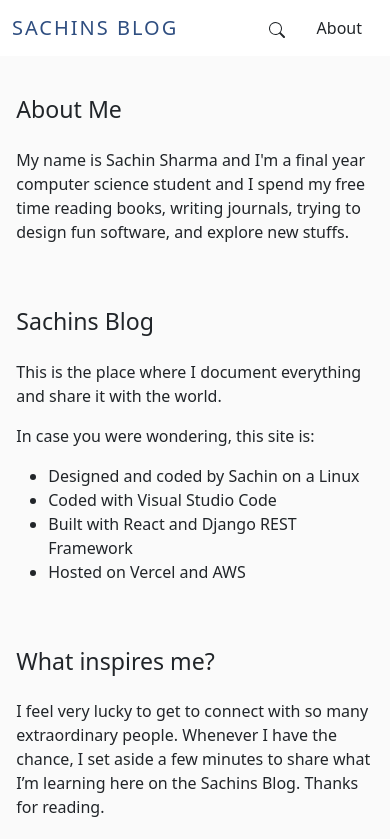
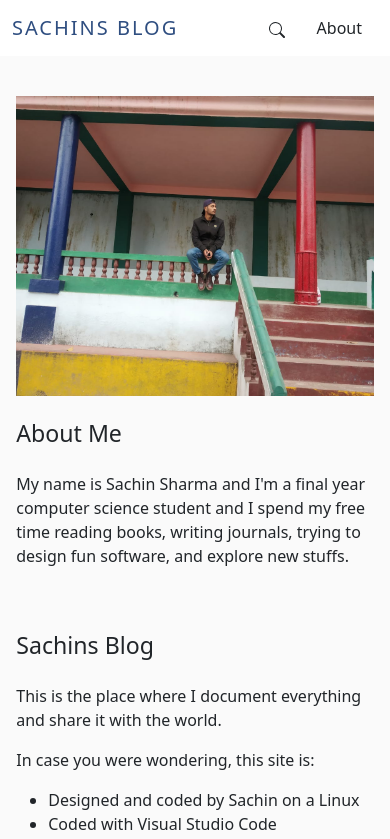
Before and after one commit to sachinshrmaa/sachins-blog, a React (Create React App) app: page /about in a window 390 px wide. Shown: the top 839 px of the page. Built offline with nearby package versions, Linux system fonts and the light colour scheme.

Commit message:
added my picture

```diff
--- a/src/Pages/About.js
+++ b/src/Pages/About.js
@@ -1,10 +1,15 @@
 import React from 'react'
+import myPicture from './sachin.jpg'
+
 
 const About = () => {
     return (
         <div class="col-md-6 m-auto col-11">
-        <div class="my-md-5 py-md-5 my-4 py-3">
-            <h3 class="mb-4">About Me</h3>
+        <div class="my-md-4 py-md-4 my-4 py-3">
+
+            <img src={myPicture} className="my-picture" />
+
+            <h3 class="my-4">About Me</h3>
             <p>My name is Sachin Sharma and I'm a final year computer science student and I spend my free time reading books, writing journals, trying to design fun software, and explore new stuffs.</p>
 
             <div class="py-5">
--- a/src/index.css
+++ b/src/index.css
@@ -51,10 +51,21 @@ a, .nav-link{
 }
 
 
+.my-picture{
+  height: 400px;
+  width: 100%;
+  object-fit: cover;
+}
 
 
 @media only screen and (max-width: 600px) {
   .search-inp{
       width: 100%;
   }
+
+  .my-picture{
+    height: 300px;
+    width: 100%;
+    object-fit: cover;
+  }
 }
```
Also changed, not shown: src/Pages/sachin.jpg (added).
